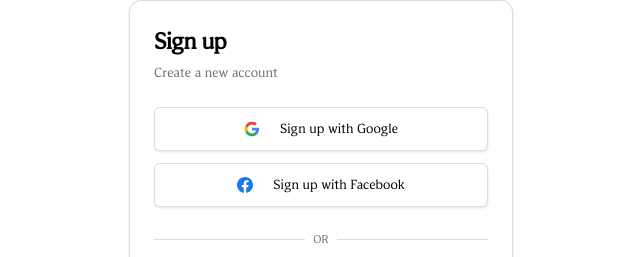
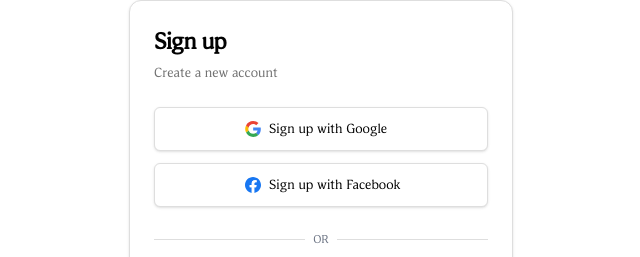
Before and after one commit to p3dm/veritas, a Next.js app: page /auth/sign-up in a window 1280 px wide. Shown: the part 85-342 px from the top of the page, without its empty margins (319-959 px from the left). Built offline with nearby package versions, Linux system fonts and the light colour scheme; no server answers.

Commit message:
signup ui

```diff
--- a/src/components/auth/sign-up-form.tsx
+++ b/src/components/auth/sign-up-form.tsx
@@ -15,6 +15,7 @@ import { Label } from "@/components/ui/label";
 import Link from "next/link";
 import { useRouter } from "next/navigation";
 import { useState } from "react";
+import { Icons } from "@/components/icons";
 
 export function SignUpForm({
   className,
@@ -123,44 +124,21 @@ export function SignUpForm({
               <Button
                 type="button"
                 variant="outline"
-                className="w-full h-11 border border-gray-300 hover:bg-gray-50"
+                className="w-full h-11 border border-gray-300 hover:bg-gray-50 hover:cursor-pointer"
                 onClick={handleGoogleSignIn}
               >
-                <svg className="w-5 h-5 mr-3" viewBox="0 0 24 24">
-                  <path
-                    fill="#4285F4"
-                    d="M22.56 12.25c0-.78-.07-1.53-.2-2.25H12v4.26h5.92c-.26 1.37-1.04 2.53-2.21 3.31v2.77h3.57c2.08-1.92 3.28-4.74 3.28-8.09z"
-                  />
-                  <path
-                    fill="#34A853"
-                    d="M12 23c2.97 0 5.46-.98 7.28-2.66l-3.57-2.77c-.98.66-2.23 1.06-3.71 1.06-2.86 0-5.29-1.93-6.16-4.53H2.18v2.84C3.99 20.53 7.7 23 12 23z"
-                  />
-                  <path
-                    fill="#FBBC05"
-                    d="M5.84 14.09c-.22-.66-.35-1.36-.35-2.09s.13-1.43.35-2.09V7.07H2.18C1.43 8.55 1 10.22 1 12s.43 3.45 1.18 4.93l2.85-2.22.81-.62z"
-                  />
-                  <path
-                    fill="#EA4335"
-                    d="M12 5.38c1.62 0 3.06.56 4.21 1.64l3.15-3.15C17.45 2.09 14.97 1 12 1 7.7 1 3.99 3.47 2.18 7.07l3.66 2.84c.87-2.6 3.3-4.53 6.16-4.53z"
-                  />
-                </svg>
-                Sign up with Google
+              <Icons.google className="w-5 h-5" />
+              <span className="w-32 text-left">Sign up with Google</span>
               </Button>
 
               <Button
                 type="button"
                 variant="outline"
-                className="w-full h-11 border border-gray-300 hover:bg-gray-50"
+                className="w-full h-11 border border-gray-300 hover:bg-gray-50 hover:cursor-pointer"
                 onClick={handleFacebookSignIn}
               >
-                <svg
-                  className="w-5 h-5 mr-3"
-                  viewBox="0 0 24 24"
-                  fill="#1877F2"
-                >
-                  <path d="M24 12.073c0-6.627-5.373-12-12-12s-12 5.373-12 12c0 5.99 4.388 10.954 10.125 11.854v-8.385H7.078v-3.47h3.047V9.43c0-3.007 1.792-4.669 4.533-4.669 1.312 0 2.686.235 2.686.235v2.953H15.83c-1.491 0-1.956.925-1.956 1.874v2.25h3.328l-.532 3.47h-2.796v8.385C19.612 23.027 24 18.062 24 12.073z" />
-                </svg>
-                Sign up with Facebook
+              <Icons.facebook className="w-5 h-5" />
+              <span className="w-32 text-left">Sign up with Facebook</span>
               </Button>
             </div>
 
```
